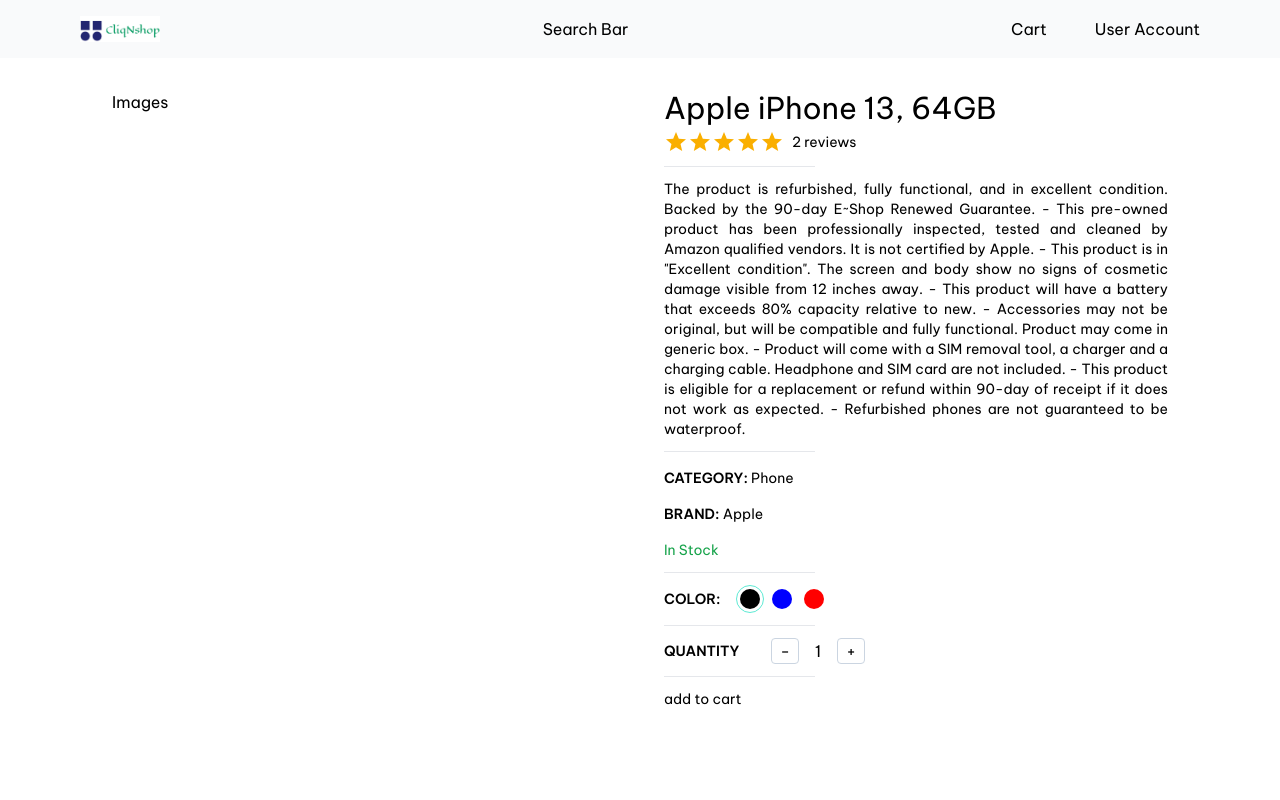
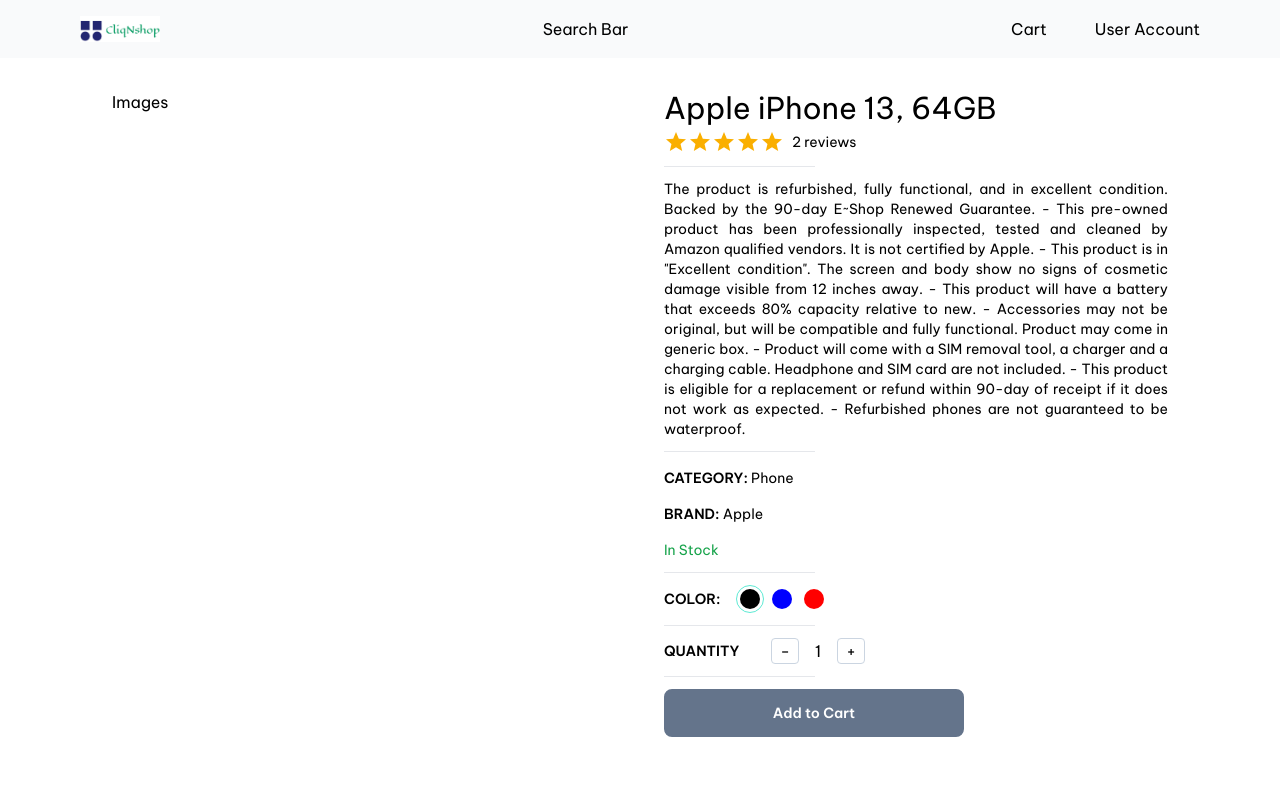
Before and after one commit to Hayteah/cliq-commerce, a Next.js app: page /product/1 in a window 1280 px wide. Shown: the top 800 px of the page. Built offline with nearby package versions, Linux system fonts and the light colour scheme.

Commit message:
create add to cart button

```diff
--- /dev/null
+++ b/app/Button.tsx
@@ -0,0 +1,53 @@
+"use client";
+
+import React from "react";
+import { IconType } from "react-icons";
+
+interface ButtonProps {
+  label: string;
+  disabled?: boolean;
+  outline?: boolean;
+  small?: string;
+  custom?: string;
+  icon?: IconType;
+  onClick: (e: React.MouseEvent<HTMLButtonElement>) => void;
+}
+
+const Button: React.FC<ButtonProps> = ({
+  label,
+  disabled,
+  outline,
+  small,
+  custom,
+  icon: Icon,
+  onClick,
+}) => {
+  return (
+    <button
+      disabled={disabled}
+      className={`
+    disabled:opacity-70
+    disabled:cursor-not-allowed
+    rounded-lg
+hover:opacity-80
+    transition
+    w-full
+    border-slate-500
+    flex
+    items-center
+    justify-center
+    gap-2
+    ${outline ? "bg-white" : "bg-slate-500"}
+    ${outline ? "text-slate-500" : "text-white"}
+    ${small ? "text-small font-light" : "text-md font-semibold"}
+    ${small ? "py-1 px-2" : "py-3 px-4 border-2"}
+    ${custom ? custom : ""}
+`}
+    >
+      {Icon && <Icon size={24} />}
+      {label}
+    </button>
+  );
+};
+
+export default Button;
--- a/app/product/[productId]/ProductDetails.tsx
+++ b/app/product/[productId]/ProductDetails.tsx
@@ -1,5 +1,6 @@
 "use client";
 
+import Button from "@/app/Button";
 import ProductColor from "@/app/components/Products/ProductColor";
 import ProductQuantity from "@/app/components/Products/ProductQuantity";
 import { Rating } from "@mui/material";
@@ -108,7 +109,9 @@
           />
         </div>
         <Horizontal />
-        <div>add to cart</div>
+        <div className="max-w-[300px]">
+          <Button label="Add to Cart" onClick={() => {}} />
+        </div>
       </div>
     </div>
   );
```
